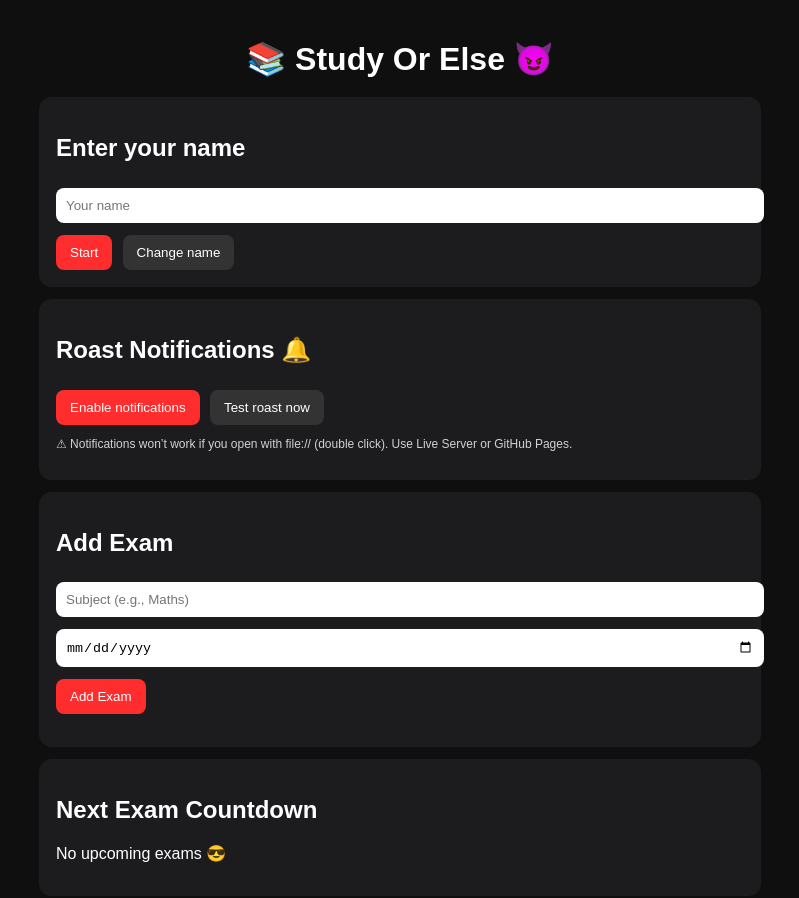
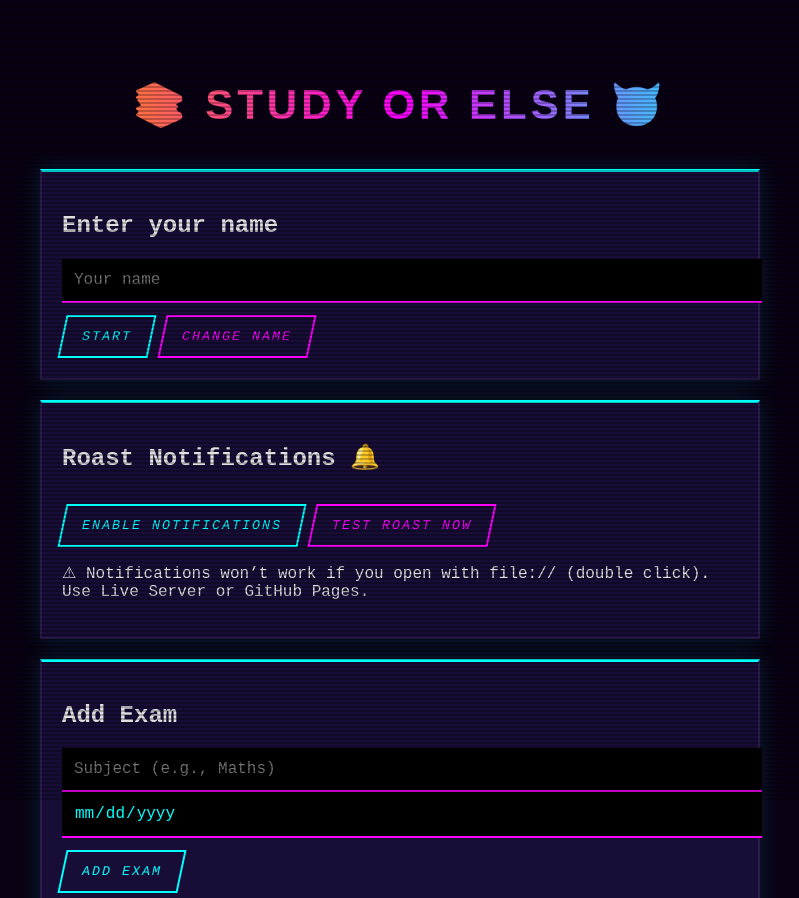
Before and after one commit to meera-2812/studymot, a plain HTML site: page index.html in a window 1280 px wide. Shown: the top 898 px of the page, without its empty margins (240-1039 px from the left). Drawn offline with Linux system fonts and the light colour scheme.

Commit message:
Update style.css

```diff
--- a/style.css
+++ b/style.css
@@ -1,35 +1,177 @@
-body { background:#0f0f10; color:#fff; font-family:Arial; }
-.container { max-width: 720px; margin: 40px auto; padding: 0 16px; }
-h1 { text-align:center; margin-bottom: 20px; }
+/* ============================= */
+/* 1. DESIGN TOKENS */
+/* ============================= */
+:root {
+  --bg-void: #090014;
+  --text-main: #E0E0E0;
 
-.card{
-  background:#1c1c1f; border-radius:12px; padding:16px; margin:14px 0;
-  box-shadow: 0 0 0 1px rgba(255,255,255,0.06);
+  --card-bg: rgba(26, 16, 60, 0.85);
+
+  --neon-magenta: #FF00FF;
+  --neon-cyan: #00FFFF;
+  --neon-orange: #FF9900;
+
+  --border-default: #2D1B4E;
+
+  --sunset-gradient: linear-gradient(to right, #FF9900, #FF00FF, #00FFFF);
 }
-input{
-  padding:10px; margin:6px 0; width: 100%; border-radius:8px; border:none;
+
+/* ============================= */
+/* 2. GLOBAL STYLES */
+/* ============================= */
+
+body {
+  margin: 0;
+  background: var(--bg-void);
+  color: var(--text-main);
+  font-family: "Share Tech Mono", monospace;
+  overflow-x: hidden;
 }
-button{
-  padding:10px 14px; margin:6px 6px 0 0; border:none; border-radius:8px;
-  background:#ff2d2d; color:#fff; cursor:pointer;
+
+/* CRT Scanlines Overlay */
+body::after {
+  content: "";
+  position: fixed;
+  inset: 0;
+  background: linear-gradient(
+    rgba(18,16,20,0) 50%,
+    rgba(0,0,0,0.25) 50%
+  );
+  background-size: 100% 4px;
+  pointer-events: none;
+  z-index: 999;
 }
-button.secondary{ background:#333; }
 
-#examList { margin-top: 10px; }
-#examList li { margin: 8px 0; display:flex; justify-content:space-between; gap:10px; }
-.small { font-size: 12px; opacity: 0.8; }
+/* ============================= */
+/* 3. LAYOUT */
+/* ============================= */
 
-#countdownPanel.danger{
-  background:#400000 !important;
-  box-shadow: 0 0 18px rgba(255,0,0,0.6);
+.container {
+  max-width: 720px;
+  margin: 80px auto;
+  padding: 0 20px;
+  position: relative;
+  z-index: 2;
+}
+
+h1 {
+  font-family: "Orbitron", sans-serif;
+  text-align: center;
+  font-size: 42px;
+  background: var(--sunset-gradient);
+  -webkit-background-clip: text;
+  color: transparent;
+  text-transform: uppercase;
+  letter-spacing: 4px;
+  margin-bottom: 40px;
+}
+
+/* ============================= */
+/* 4. CARD SYSTEM */
+/* ============================= */
+
+.card {
+  background: var(--card-bg);
+  backdrop-filter: blur(6px);
+  border: 2px solid var(--border-default);
+  border-top: 3px solid var(--neon-cyan);
+  padding: 20px;
+  margin: 20px 0;
+  box-shadow: 0 0 20px rgba(0,255,255,0.15);
+  transition: all 0.2s linear;
+}
+
+.card:hover {
+  transform: translateY(-6px);
+  box-shadow: 0 0 25px var(--neon-magenta);
+}
+
+/* ============================= */
+/* 5. TERMINAL INPUT */
+/* ============================= */
+
+input {
+  width: 100%;
+  background: black;
+  border: none;
+  border-bottom: 2px solid var(--neon-magenta);
+  padding: 12px;
+  color: var(--neon-cyan);
+  font-family: "Share Tech Mono", monospace;
+  font-size: 16px;
+}
+
+input:focus {
+  outline: none;
+  border-bottom: 2px solid var(--neon-cyan);
+  box-shadow: 0 0 12px var(--neon-cyan);
+}
+
+/* ============================= */
+/* 6. BUTTON SYSTEM */
+/* ============================= */
+
+button {
+  margin-top: 12px;
+  padding: 12px 18px;
+  background: transparent;
+  border: 2px solid var(--neon-cyan);
+  color: var(--neon-cyan);
+  text-transform: uppercase;
+  font-family: "Share Tech Mono", monospace;
+  letter-spacing: 2px;
+  cursor: pointer;
+  transform: skewX(-12deg);
+  transition: all 0.2s linear;
+}
+
+button span {
+  display: inline-block;
+  transform: skewX(12deg);
+}
+
+button:hover {
+  background: var(--neon-cyan);
+  color: black;
+  transform: skewX(0deg);
+  box-shadow: 0 0 20px var(--neon-cyan);
+}
+
+button.secondary {
+  border-color: var(--neon-magenta);
+  color: var(--neon-magenta);
+}
+
+button.secondary:hover {
+  background: var(--neon-magenta);
+  box-shadow: 0 0 20px var(--neon-magenta);
+}
+
+/* ============================= */
+/* 7. EXAM LIST */
+/* ============================= */
+
+#examList li {
+  display: flex;
+  justify-content: space-between;
+  margin: 10px 0;
+  font-size: 14px;
+}
+
+/* ============================= */
+/* 8. COUNTDOWN DANGER MODE */
+/* ============================= */
+
+#countdownPanel.danger {
+  background: #400000 !important;
+  box-shadow: 0 0 30px red;
   animation: shake 0.25s infinite;
 }
+
 @keyframes shake {
   0% { transform: translateX(0); }
-  25% { transform: translateX(-2px); }
-  50% { transform: translateX(2px); }
-  75% { transform: translateX(-2px); }
+  25% { transform: translateX(-3px); }
+  50% { transform: translateX(3px); }
+  75% { transform: translateX(-3px); }
   100% { transform: translateX(0); }
 }
-
-#memeImg{ width:100%; max-width:420px; margin-top:10px; border-radius:12px; display:block; }
```
